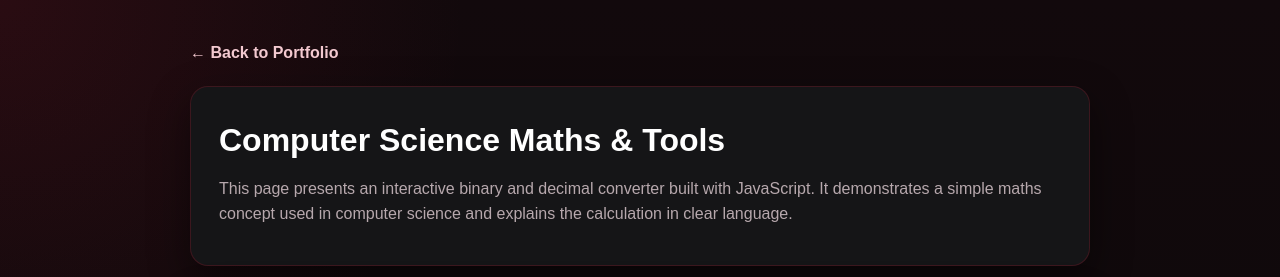
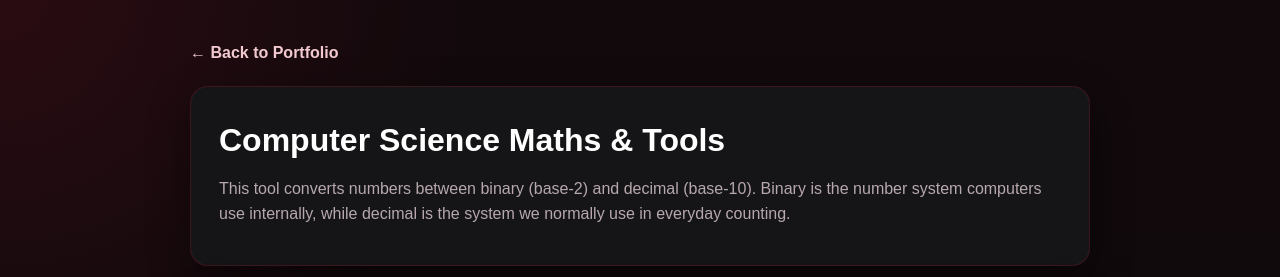
Before and after one commit to hjb603-ops/hjb603-ops.github.io, a plain HTML site: page maths.html in a window 1280 px wide. Shown: the top 277 px of the page. Drawn offline with Linux system fonts and the light colour scheme.

Commit message:
Update maths.html

```diff
--- a/maths.html
+++ b/maths.html
@@ -141,10 +141,8 @@ text-decoration:underline;
 
     <div class="card hero-card">
       <h1>Computer Science Maths & Tools</h1>
-      <p>
-        This page presents an interactive binary and decimal converter built with JavaScript.
-        It demonstrates a simple maths concept used in computer science and explains the calculation in clear language.
-      </p>
+      <p>This tool converts numbers between binary (base-2) and decimal (base-10).
+Binary is the number system computers use internally, while decimal is the system we normally use in everyday counting.</p>
     </div>
 
     <div class="tools-grid">
```
